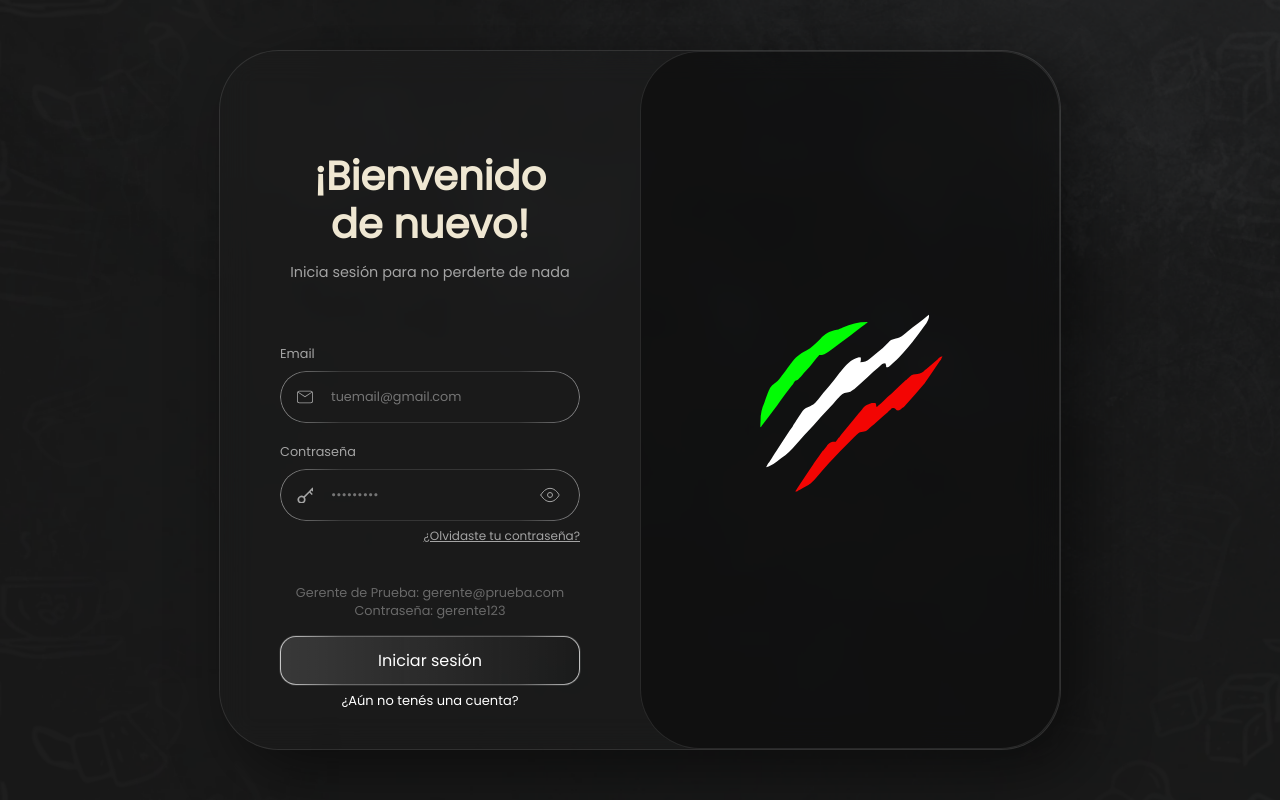
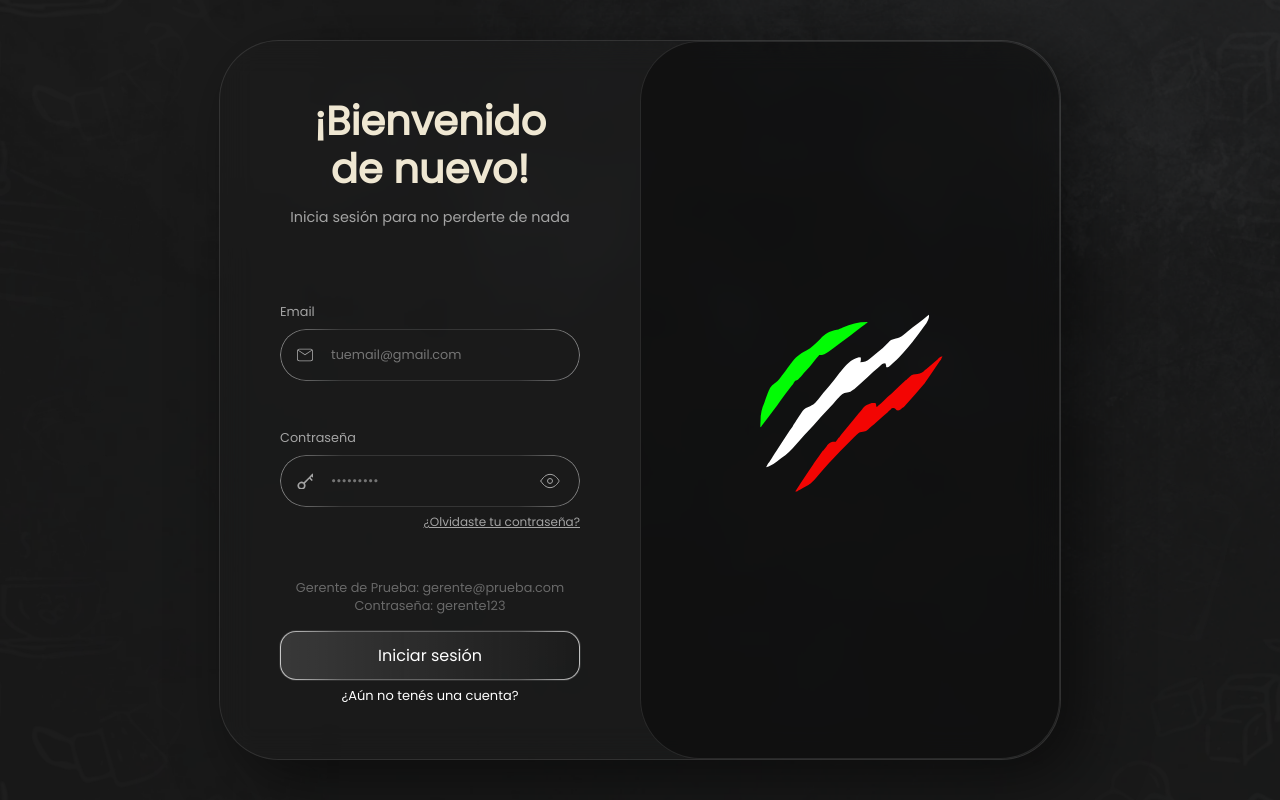
Before and after one commit to J0ATx/ARJE-CodigoBase, a PHP site: page / in a window 1280 px wide. Run offline with PHP 8.4, Linux system fonts and the light colour scheme.

Commit message:
Arreglando responsive de login. Falta SignUp

```diff
--- a/App/Control/SignIn/FrontEnd/index.html
+++ b/App/Control/SignIn/FrontEnd/index.html
@@ -18,24 +18,45 @@
         <div class="login-container">
             <div class="login-bg">
                 <div class="login-content">
-                    <h2>¡Bienvenido <br>de nuevo!</h2>
-                    <h3>Inicia sesión para no perderte de nada</h3>
+                    <div>
+                        <h2>¡Bienvenido <br>de nuevo!</h2>
+                        <h3>Inicia sesión para no perderte de nada</h3>
+                    </div>
                     <form>
                         <div class="login-inputs">
                             <label for="email">Email
                                 <div class="input-wrapper">
-                                    <input type="email" placeholder="tuemail@gmail.com" name="email" class="email-input" id="email"
-                                        required>
+                                    <input type="email" placeholder="tuemail@gmail.com" name="email" class="email-input"
+                                        id="email" required>
                                 </div>
                             </label>
-                            <label for="password">Contraseña
+                            <label for="passInput">Contraseña
                                 <div class="input-wrapper">
                                     <input type="password" placeholder="•••••••••" name="password"
                                         class="password-input" id="passInput" required>
                                     <button type="button" class="hidePass-icon" onClick="toggleHide()">
-                                        <svg class="eye-open" id="eyeOpen" width="20" height="20" viewBox="0 0 20 20" fill="none" xmlns="http://www.w3.org/2000/svg"><path d="M.833 10S4.167 3.333 10 3.333 19.167 10 19.167 10 15.833 16.667 10 16.667.833 10 .833 10" stroke="#A4A4A4" stroke-linecap="round" stroke-linejoin="round"/><path d="M10 12.5a2.5 2.5 0 1 0 0-5 2.5 2.5 0 0 0 0 5" stroke="#A4A4A4" stroke-linecap="round" stroke-linejoin="round"/></svg>
+                                        <svg class="eye-open" id="eyeOpen" width="20" height="20" viewBox="0 0 20 20"
+                                            fill="none" xmlns="http://www.w3.org/2000/svg">
+                                            <path
+                                                d="M.833 10S4.167 3.333 10 3.333 19.167 10 19.167 10 15.833 16.667 10 16.667.833 10 .833 10"
+                                                stroke="#A4A4A4" stroke-linecap="round" stroke-linejoin="round" />
+                                            <path d="M10 12.5a2.5 2.5 0 1 0 0-5 2.5 2.5 0 0 0 0 5" stroke="#A4A4A4"
+                                                stroke-linecap="round" stroke-linejoin="round" />
+                                        </svg>
 
-                                        <svg class="eye-closed" id="eyeClosed" width="20" height="20" viewBox="0 0 20 20" fill="none" xmlns="http://www.w3.org/2000/svg"><g clip-path="url(#a)"><path d="M14.95 14.95A8.4 8.4 0 0 1 10 16.667C4.167 16.667.833 10 .833 10A15.4 15.4 0 0 1 5.05 5.05m3.2-1.517a7.6 7.6 0 0 1 1.75-.2c5.833 0 9.167 6.667 9.167 6.667a15.4 15.4 0 0 1-1.8 2.658m-5.6-.891a2.5 2.5 0 1 1-3.534-3.534m-7.4-7.4 18.334 18.334" stroke="#A4A4A4" stroke-linecap="round" stroke-linejoin="round"/></g><defs><clipPath id="a"><path fill="#fff" d="M0 0h20v20H0z"/></clipPath></defs></svg>
+                                        <svg class="eye-closed" id="eyeClosed" width="20" height="20"
+                                            viewBox="0 0 20 20" fill="none" xmlns="http://www.w3.org/2000/svg">
+                                            <g clip-path="url(#a)">
+                                                <path
+                                                    d="M14.95 14.95A8.4 8.4 0 0 1 10 16.667C4.167 16.667.833 10 .833 10A15.4 15.4 0 0 1 5.05 5.05m3.2-1.517a7.6 7.6 0 0 1 1.75-.2c5.833 0 9.167 6.667 9.167 6.667a15.4 15.4 0 0 1-1.8 2.658m-5.6-.891a2.5 2.5 0 1 1-3.534-3.534m-7.4-7.4 18.334 18.334"
+                                                    stroke="#A4A4A4" stroke-linecap="round" stroke-linejoin="round" />
+                                            </g>
+                                            <defs>
+                                                <clipPath id="a">
+                                                    <path fill="#fff" d="M0 0h20v20H0z" />
+                                                </clipPath>
+                                            </defs>
+                                        </svg>
                                     </button>
                                 </div>
                                 <a href="#" class="forgot-pass">¿Olvidaste tu contraseña?</a></span>
@@ -44,7 +65,8 @@
                         <p>Gerente de Prueba: gerente@prueba.com</p>
                         <p>Contraseña: gerente123</p>
                         <button class="login-btn" id="boton">Iniciar sesión</button>
-                        <a href="../../SignUp/FrontEnd/index.html" class="signup-btn">¿Aún no tenés una cuenta?</a></span>
+                        <a href="../../SignUp/FrontEnd/index.html" class="signup-btn">¿Aún no tenés una
+                            cuenta?</a></span>
                     </form>
                 </div>
                 <div class="login-image" style="view-transition-name: login-image;">
@@ -59,8 +81,8 @@
                 </div>
             </div>
         </div>
-    <script src="hidePassword.js"></script>
-    <script src="../login.js"></script>
+        <script src="hidePassword.js"></script>
+        <script src="../login.js"></script>
 </body>
 
 </html>
--- a/App/Control/SignIn/FrontEnd/styles.css
+++ b/App/Control/SignIn/FrontEnd/styles.css
@@ -8,9 +8,10 @@
 }
 
 body {
-    min-height: 100dvh;
+    min-height: 100vh;
     background-color: #1B1B1B;
-    overflow-y: hidden;
+    overflow-y: auto;
+    position: relative;
 }
 p{
     color: #696969;
@@ -22,6 +23,8 @@ html {
     -moz-text-size-adjust: none;
     -webkit-text-size-adjust: none;
     text-size-adjust: none;
+    height: 100%;
+    overflow-y: auto;
 }
 
 @view-transition {
@@ -29,7 +32,7 @@ html {
 }
 
 .decoration-bg {
-    position: absolute;
+    position: fixed;
     top: 0;
     left: 0;
     width: 100%;
@@ -91,7 +94,7 @@ html {
     position: relative;
     width: fit-content;
     background-color: #2f2f2f0a;
-    height: 700px;
+    height: 90vh;
     border-radius: 60px;
     backdrop-filter: blur(16px);
     box-shadow: 20px 20px 64px rgba(0, 0, 0, 0.5);
@@ -123,20 +126,25 @@ html {
     align-items: center;
     display: flex;
     flex-direction: column;
-    padding: 64px;
-    padding-top: 0;
+    padding: 24px;
     justify-content: center;
 }
 
 .login-inputs {
     width: 300px;
     height: 100%;
+    margin-bottom: 24px;
+    display: flex;
+    flex-direction: column;
+    justify-content: space-evenly;
+    max-height: 300px;
+}
+
+form{
+    height: 100%;
     display: flex;
     flex-direction: column;
     justify-content: center;
-    align-items: center;
-    gap: 20px;
-    margin-bottom: 0;
 }
 
 .login-content h2 {
@@ -144,6 +152,7 @@ html {
     text-align: center;
     line-height: 1.2;
     margin-bottom: 16px;
+    margin-top: 4vh;
     font-family: 'Poppins', sans-serif;
     color: #EFE7D2;
 }
```
Also changed, not shown: other parts of App/Control/SignIn/FrontEnd/styles.css (+43 -0 lines).
